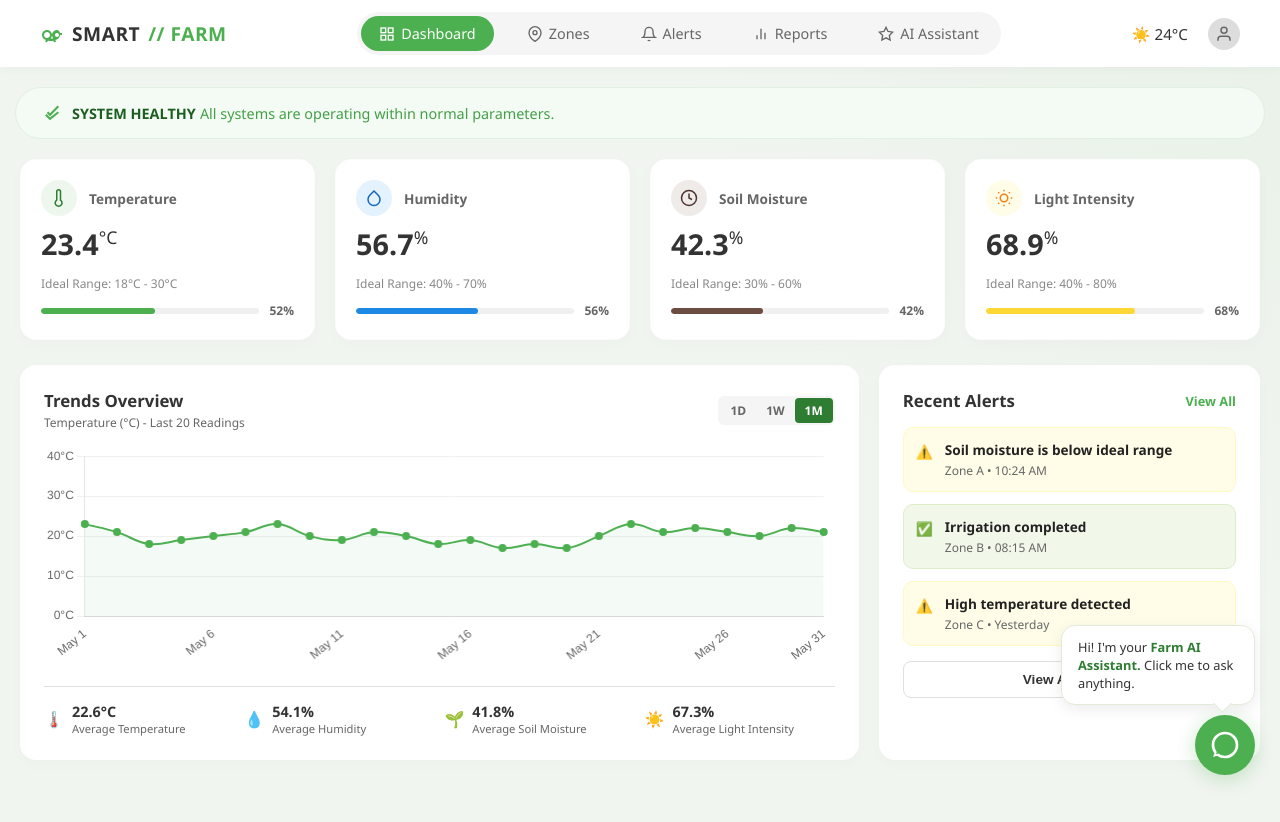
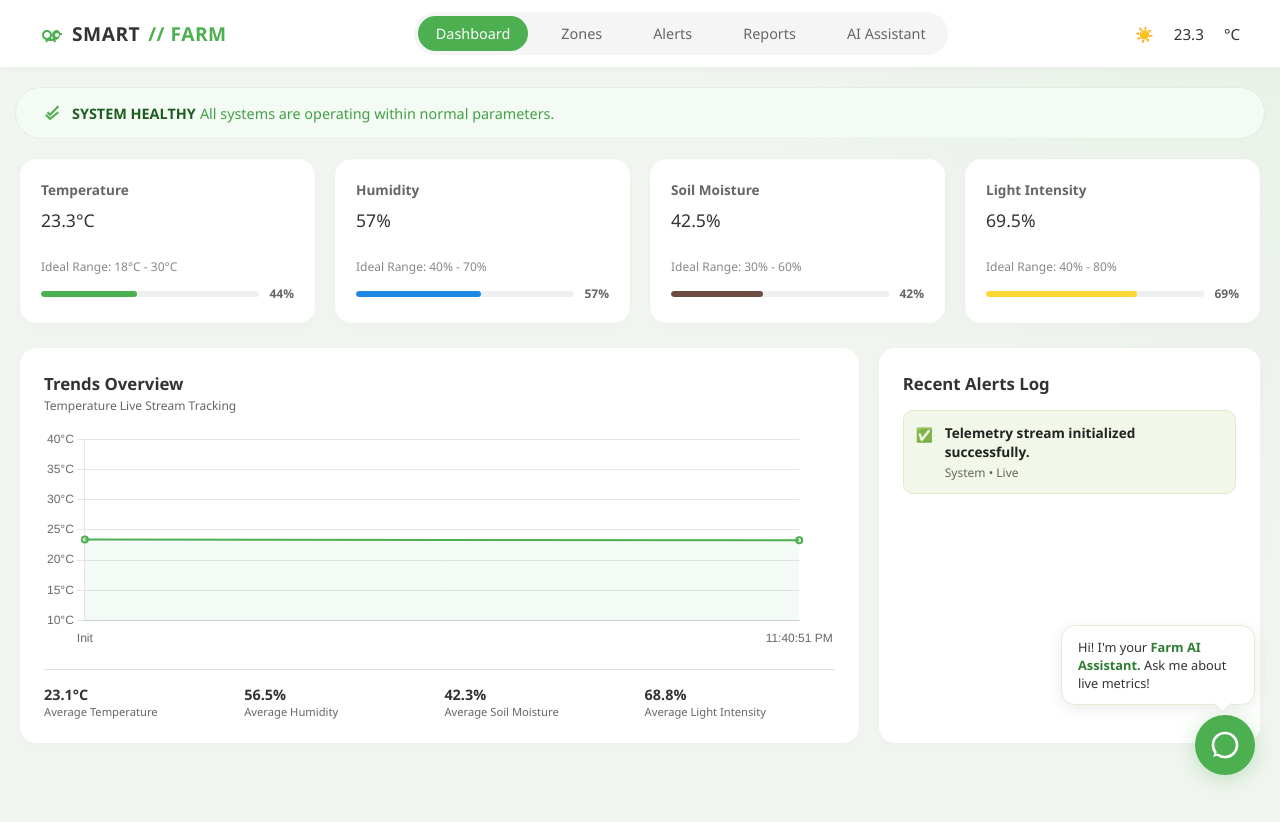
Before and after one commit to abdulwasirhabib92-sketch/-api-gemini.js, a plain HTML site: page index.html in a window 1280 px wide. Drawn offline with nearby package versions, Linux system fonts and the light colour scheme.

Commit message:
Update index.html

```diff
--- a/index.html
+++ b/index.html
@@ -3,7 +3,7 @@
 <head>
 <meta charset="UTF-8">
 <meta name="viewport" content="width=device-width, initial-scale=1.0">
-<title>Smart Farm Dashboard</title>
+<title>Smart Farm Dashboard - Live</title>
 
 <script src="https://cdn.jsdelivr.net/npm/chart.js"></script>
 
@@ -205,6 +205,7 @@ body {
 .fill {
   height: 100%;
   border-radius: 10px;
+  transition: width 0.5s ease-in-out;
 }
 .card.temp .fill { background: #4caf50; }
 .card.humidity .fill { background: #1e88e5; }
@@ -393,7 +394,7 @@ body {
   background: white;
   border-radius: 16px;
   box-shadow: 0 10px 30px rgba(0,0,0,0.1);
-  display: none; /* Controlled via state toggle script */
+  display: none;
   flex-direction: column;
   overflow: hidden;
   border: 1px solid var(--border-color);
@@ -472,32 +473,14 @@ body {
     SMART <span>// FARM</span>
   </div>
   <div class="menu">
-    <span class="active">
-      <svg width="16" height="16" viewBox="0 0 24 24" fill="none" stroke="currentColor" stroke-width="2"><rect x="3" y="3" width="7" height="7"></rect><rect x="14" y="3" width="7" height="7"></rect><rect x="14" y="14" width="7" height="7"></rect><rect x="3" y="14" width="7" height="7"></rect></svg>
-      Dashboard
-    </span>
-    <span>
-      <svg width="16" height="16" viewBox="0 0 24 24" fill="none" stroke="currentColor" stroke-width="2"><path d="M21 10c0 7-9 13-9 13s-9-6-9-13a9 9 0 0 1 18 0z"></path><circle cx="12" cy="10" r="3"></circle></svg>
-      Zones
-    </span>
-    <span>
-      <svg width="16" height="16" viewBox="0 0 24 24" fill="none" stroke="currentColor" stroke-width="2"><path d="M18 8A6 6 0 0 0 6 8c0 7-3 9-3 9h18s-3-2-3-9"></path><path d="M13.73 21a2 2 0 0 1-3.46 0"></path></svg>
-      Alerts
-    </span>
-    <span>
-      <svg width="16" height="16" viewBox="0 0 24 24" fill="none" stroke="currentColor" stroke-width="2"><line x1="18" y1="20" x2="18" y2="10"></line><line x1="12" y1="20" x2="12" y2="4"></line><line x1="6" y1="20" x2="6" y2="14"></line></svg>
-      Reports
-    </span>
-    <span>
-      <svg width="16" height="16" viewBox="0 0 24 24" fill="none" stroke="currentColor" stroke-width="2"><polygon points="12 2 15.09 8.26 22 9.27 17 14.14 18.18 21.02 12 17.77 5.82 21.02 7 14.14 2 9.27 8.91 8.26 12 2"></polygon></svg>
-      AI Assistant
-    </span>
+    <span class="active">Dashboard</span>
+    <span>Zones</span>
+    <span>Alerts</span>
+    <span>Reports</span>
+    <span>AI Assistant</span>
   </div>
   <div class="nav-right">
-    ☀️ 24°C
-    <div class="profile-icon">
-      <svg width="18" height="18" viewBox="0 0 24 24" fill="none" stroke="#666" stroke-width="2"><path d="M20 21v-2a4 4 0 0 0-4-4H8a4 4 0 0 0-4 4v2"></path><circle cx="12" cy="7" r="4"></circle></svg>
-    </div>
+    ☀️ <span id="nav-temp">24.0</span>°C
   </div>
 </div>
 
@@ -506,8 +489,8 @@ body {
     <svg width="20" height="20" viewBox="0 0 24 24" fill="none" stroke="currentColor" stroke-width="2.5"><polyline points="22 11.08 12 19 7.05 14.05"></polyline><path d="M22 4L12 14.01 9 11.01"></path></svg>
   </div>
   <div>
-    <span class="title">System Healthy</span>
-    <span class="desc">All systems are operating within normal parameters.</span>
+    <span class="title" id="system-status-title">System Healthy</span>
+    <span class="desc" id="system-status-desc">All systems are operating within normal parameters.</span>
   </div>
 </div>
 
@@ -515,62 +498,42 @@ body {
 
   <div class="metrics-grid">
     <div class="card temp">
-      <div class="card-header">
-        <div class="icon-wrap">
-          <svg width="18" height="18" viewBox="0 0 24 24" fill="none" stroke="currentColor" stroke-width="2"><path d="M14 14.76V3.5a2.5 2.5 0 0 0-5 0v11.26a4.5 4.5 0 1 0 5 0z"></path></svg>
-        </div>
-        Temperature
-      </div>
-      <div class="value-display">23.4<span>°C</span></div>
+      <div class="card-header">Temperature</div>
+      <div class="value-display"><span id="val-temp">23.4</span><span>°C</span></div>
       <div class="ideal-range">Ideal Range: 18°C - 30°C</div>
       <div class="progress-container">
-        <div class="bar"><div class="fill" style="width: 52%"></div></div>
-        <div class="percentage-label">52%</div>
+        <div class="bar"><div id="progress-temp" class="fill" style="width: 52%"></div></div>
+        <div id="lbl-temp" class="percentage-label">52%</div>
       </div>
     </div>
 
     <div class="card humidity">
-      <div class="card-header">
-        <div class="icon-wrap">
-          <svg width="18" height="18" viewBox="0 0 24 24" fill="none" stroke="currentColor" stroke-width="2"><path d="M12 2.69l5.66 5.66a8 8 0 1 1-11.31 0z"></path></svg>
-        </div>
-        Humidity
-      </div>
-      <div class="value-display">56.7<span>%</span></div>
+      <div class="card-header">Humidity</div>
+      <div class="value-display"><span id="val-humidity">56.7</span><span>%</span></div>
       <div class="ideal-range">Ideal Range: 40% - 70%</div>
       <div class="progress-container">
-        <div class="bar"><div class="fill" style="width: 56%"></div></div>
-        <div class="percentage-label">56%</div>
+        <div class="bar"><div id="progress-humidity" class="fill" style="width: 56%"></div></div>
+        <div id="lbl-humidity" class="percentage-label">56%</div>
       </div>
     </div>
 
     <div class="card soil">
-      <div class="card-header">
-        <div class="icon-wrap">
-          <svg width="18" height="18" viewBox="0 0 24 24" fill="none" stroke="currentColor" stroke-width="2"><path d="M12 22c5.523 0 10-4.477 10-10S17.523 2 12 2 2 6.477 2 12s4.477 10 10 10z"></path><path d="M12 6v6l4 2"></path></svg>
-        </div>
-        Soil Moisture
-      </div>
-      <div class="value-display">42.3<span>%</span></div>
+      <div class="card-header">Soil Moisture</div>
+      <div class="value-display"><span id="val-soil">42.3</span><span>%</span></div>
       <div class="ideal-range">Ideal Range: 30% - 60%</div>
       <div class="progress-container">
-        <div class="bar"><div class="fill" style="width: 42%"></div></div>
-        <div class="percentage-label">42%</div>
+        <div class="bar"><div id="progress-soil" class="fill" style="width: 42%"></div></div>
+        <div id="lbl-soil" class="percentage-label">42%</div>
       </div>
     </div>
 
     <div class="card light">
-      <div class="card-header">
-        <div class="icon-wrap">
-          <svg width="18" height="18" viewBox="0 0 24 24" fill="none" stroke="currentColor" stroke-width="2"><circle cx="12" cy="12" r="5"></circle><line x1="12" y1="1" x2="12" y2="3"></line><line x1="12" y1="21" x2="12" y2="23"></line><line x1="4.22" y1="4.22" x2="5.64" y2="5.64"></line><line x1="18.36" y1="18.36" x2="19.78" y2="19.78"></line><line x1="1" y1="12" x2="3" y2="12"></line><line x1="21" y1="12" x2="23" y2="12"></line><line x1="4.22" y1="19.78" x2="5.64" y2="18.36"></line><line x1="18.36" y1="5.64" x2="19.78" y2="4.22"></line></svg>
-        </div>
-        Light Intensity
-      </div>
-      <div class="value-display">68.9<span>%</span></div>
+      <div class="card-header">Light Intensity</div>
+      <div class="value-display"><span id="val-light">68.9</span><span>%</span></div>
       <div class="ideal-range">Ideal Range: 40% - 80%</div>
       <div class="progress-container">
-        <div class="bar"><div class="fill" style="width: 68%"></div></div>
-        <div class="percentage-label">68%</div>
+        <div class="bar"><div id="progress-light" class="fill" style="width: 68%"></div></div>
+        <div id="lbl-light" class="percentage-label">68%</div>
       </div>
     </div>
   </div>
@@ -580,12 +543,7 @@ body {
       <div class="panel-title-area">
         <div>
           <h3>Trends Overview</h3>
-          <div class="panel-subtitle">Temperature (°C) - Last 20 Readings</div>
-        </div>
-        <div class="toggle-filter">
-          <span>1D</span>
-          <span>1W</span>
-          <span class="active">1M</span>
+          <div class="panel-subtitle">Temperature Live Stream Tracking</div>
         </div>
       </div>
 
@@ -595,30 +553,26 @@ body {
 
       <div class="chart-summary-row">
         <div class="summary-item">
-          <div class="icon">🌡️</div>
           <div class="summary-content">
-            <span class="summary-val">22.6°C</span>
+            <span class="summary-val" id="avg-temp">22.6°C</span>
             <span class="summary-lbl">Average Temperature</span>
           </div>
         </div>
         <div class="summary-item">
-          <div class="icon">💧</div>
           <div class="summary-content">
-            <span class="summary-val">54.1%</span>
+            <span class="summary-val" id="avg-humidity">54.1%</span>
             <span class="summary-lbl">Average Humidity</span>
           </div>
         </div>
         <div class="summary-item">
-          <div class="icon">🌱</div>
           <div class="summary-content">
-            <span class="summary-val">41.8%</span>
+            <span class="summary-val" id="avg-soil">41.8%</span>
             <span class="summary-lbl">Average Soil Moisture</span>
           </div>
         </div>
         <div class="summary-item">
-          <div class="icon">☀️</div>
           <div class="summary-content">
-            <span class="summary-val">67.3%</span>
+            <span class="summary-val" id="avg-light">67.3%</span>
             <span class="summary-lbl">Average Light Intensity</span>
           </div>
         </div>
@@ -627,78 +581,66 @@ body {
 
     <div class="panel">
       <div class="panel-title-area">
-        <h3>Recent Alerts</h3>
-        <span style="color:var(--accent-green); font-size:0.8rem; font-weight:600; cursor:pointer;">View All</span>
+        <h3>Recent Alerts Log</h3>
       </div>
-
-      <div class="alert-list">
-        <div class="alert-item warning">
-          <div class="alert-icon">⚠️</div>
-          <div class="alert-details">
-            <span class="alert-msg">Soil moisture is below ideal range</span>
-            <span class="alert-meta">Zone A • 10:24 AM</span>
-          </div>
-        </div>
+      <div class="alert-list" id="alert-box">
         <div class="alert-item success">
           <div class="alert-icon">✅</div>
           <div class="alert-details">
-            <span class="alert-msg">Irrigation completed</span>
-            <span class="alert-meta">Zone B • 08:15 AM</span>
-          </div>
-        </div>
-        <div class="alert-item warning">
-          <div class="alert-icon">⚠️</div>
-          <div class="alert-details">
-            <span class="alert-msg">High temperature detected</span>
-            <span class="alert-meta">Zone C • Yesterday</span>
+            <span class="alert-msg">Telemetry stream initialized successfully.</span>
+            <span class="alert-meta">System • Live</span>
           </div>
         </div>
       </div>
-
-      <button class="view-all-btn">View All Alerts</button>
     </div>
   </div>
 </div>
 
 <div class="floating-chat-container">
-  <div class="chat-bubble-promo" id="chatPromo">
-    Hi! I'm your <b>Farm AI Assistant.</b> Click me to ask anything.
-  </div>
-
+  <div class="chat-bubble-promo" id="chatPromo">Hi! I'm your <b>Farm AI Assistant.</b> Ask me about live metrics!</div>
   <div class="chat-window" id="chatWindow">
     <div class="chat-header">
       <span>Farm AI Assistant</span>
       <span style="cursor:pointer;" onclick="toggleChat()">✕</span>
     </div>
     <div class="chat-messages" id="msgs">
-      <div class="message-node ai">Hello! How can I assist you with your Smart Farm metrics today?</div>
+      <div class="message-node ai">Hello! I am connected to the live stream. Ask me anything about the data components!</div>
     </div>
     <div class="chat-input-row">
       <input id="input" placeholder="Ask AI..." onkeydown="if(event.key === 'Enter') send()" />
       <button onclick="send()">Send</button>
     </div>
   </div>
-
   <div class="chat-toggle-trigger" onclick="toggleChat()">
     <svg width="32" height="32" viewBox="0 0 24 24" fill="white"><path d="M12 2A10 10 0 0 0 2 12c0 2.34.8 4.5 2.14 6.22L3 21l2.89-.97A9.97 9.97 0 0 0 12 22a10 10 0 0 0 10-10A10 10 0 0 0 12 2zm0 18c-1.73 0-3.34-.54-4.68-1.46l-.34-.23-1.73.58.58-1.68-.25-.37A7.93 7.93 0 0 1 4 12c0-4.41 3.59-8 8-8s8 3.59 8 8-3.59 8-8 8z"/></svg>
   </div>
 </div>
 
 <script>
-// CHARTJS INITIALIZATION (Matching Image parameters)
+// Keep track of current system state
+let currentMetrics = {
+  temp: 23.4,
+  humidity: 56.7,
+  soil: 42.3,
+  light: 68.9
+};
+
+// Historical tracking arrays to calculate running averages
+let historyLogs = { temp: [23], humidity: [56], soil: [42], light: [68] };
+
+// Setup Live Chart Tracker
 const ctx = document.getElementById('chart').getContext('2d');
-new Chart(ctx, {
+const liveChart = new Chart(ctx, {
   type: 'line',
   data: {
-    labels: ['May 1', '', '', '', 'May 6', '', '', '', 'May 11', '', '', '', 'May 16', '', '', '', 'May 21', '', '', '', 'May 26', '', '', 'May 31'],
+    labels: ['Init'],
     datasets: [{
-      data: [23, 21, 18, 19, 20, 21, 23, 20, 19, 21, 20, 18, 19, 17, 18, 17, 20, 23, 21, 22, 21, 20, 22, 21],
+      label: 'Live Temperature',
+      data: [23.4],
       borderColor: '#4caf50',
       backgroundColor: 'rgba(76, 175, 80, 0.06)',
       fill: true,
-      tension: 0.4,
-      pointRadius: 3,
-      pointBackgroundColor: '#4caf50',
+      tension: 0.3,
       borderWidth: 2
     }]
   },
@@ -707,31 +649,107 @@ new Chart(ctx, {
     maintainAspectRatio: false,
     plugins: { legend: { display: false } },
     scales: {
-      y: {
-        min: 0,
-        max: 40,
-        ticks: { stepSize: 10, callback: value => value + '°C' },
-        grid: { color: '#f0f0f0' }
-      },
+      y: { min: 10, max: 40, ticks: { callback: v => v + '°C' } },
       x: { grid: { display: false } }
     }
   }
 });
 
-// CHAT UI TOGGLE INTERACTION
-function toggleChat() {
-  const windowEl = document.getElementById('chatWindow');
-  const promoEl = document.getElementById('chatPromo');
-  if(windowEl.style.display === 'flex') {
-    windowEl.style.display = 'none';
-    promoEl.style.display = 'block';
+// Real-Time Simulation Engine
+function startLiveTelemetry() {
+  setInterval(() => {
+    // Generate organic fluctuations
+    currentMetrics.temp = +(currentMetrics.temp + (Math.random() - 0.5) * 0.8).toFixed(1);
+    currentMetrics.humidity = +(currentMetrics.humidity + (Math.random() - 0.5) * 1.2).toFixed(1);
+    currentMetrics.soil = +(currentMetrics.soil + (Math.random() - 0.5) * 0.6).toFixed(1);
+    currentMetrics.light = +(currentMetrics.light + (Math.random() - 0.5) * 2.0).toFixed(1);
+
+    // Limit ranges safely
+    if(currentMetrics.temp < 15 || currentMetrics.temp > 35) currentMetrics.temp = 24.2;
+    if(currentMetrics.humidity < 35 || currentMetrics.humidity > 80) currentMetrics.humidity = 55.0;
+    if(currentMetrics.soil < 20 || currentMetrics.soil > 70) currentMetrics.soil = 45.0;
+    if(currentMetrics.light < 30 || currentMetrics.light > 95) currentMetrics.light = 65.0;
+
+    // Push into telemetry history logs
+    Object.keys(currentMetrics).forEach(key => {
+      historyLogs[key].push(currentMetrics[key]);
+      if(historyLogs[key].length > 15) historyLogs[key].shift(); // Keep moving viewport window
+    });
+
+    // Update DOM Element Values dynamically
+    document.getElementById('val-temp').innerText = currentMetrics.temp;
+    document.getElementById('nav-temp').innerText = currentMetrics.temp;
+    document.getElementById('val-humidity').innerText = currentMetrics.humidity;
+    document.getElementById('val-soil').innerText = currentMetrics.soil;
+    document.getElementById('val-light').innerText = currentMetrics.light;
+
+    // Reposition Graphic Bar indicators
+    document.getElementById('progress-temp').style.width = Math.floor(((currentMetrics.temp - 10)/30)*100) + "%";
+    document.getElementById('progress-humidity').style.width = Math.floor(currentMetrics.humidity) + "%";
+    document.getElementById('progress-soil').style.width = Math.floor(currentMetrics.soil) + "%";
+    document.getElementById('progress-light').style.width = Math.floor(currentMetrics.light) + "%";
+
+    document.getElementById('lbl-temp').innerText = Math.floor(((currentMetrics.temp - 10)/30)*100) + "%";
+    document.getElementById('lbl-humidity').innerText = Math.floor(currentMetrics.humidity) + "%";
+    document.getElementById('lbl-soil').innerText = Math.floor(currentMetrics.soil) + "%";
+    document.getElementById('lbl-light').innerText = Math.floor(currentMetrics.light) + "%";
+
+    // Re-evaluate moving averages
+    document.getElementById('avg-temp').innerText = (historyLogs.temp.reduce((a,b)=>a+b,0)/historyLogs.temp.length).toFixed(1) + "°C";
+    document.getElementById('avg-humidity').innerText = (historyLogs.humidity.reduce((a,b)=>a+b,0)/historyLogs.humidity.length).toFixed(1) + "%";
+    document.getElementById('avg-soil').innerText = (historyLogs.soil.reduce((a,b)=>a+b,0)/historyLogs.soil.length).toFixed(1) + "%";
+    document.getElementById('avg-light').innerText = (historyLogs.light.reduce((a,b)=>a+b,0)/historyLogs.light.length).toFixed(1) + "%";
+
+    // Append Node to Chart viewport dynamically
+    let currentTimeStr = new Date().toLocaleTimeString([], {hour: '2-digit', minute:'2-digit', second:'2-digit'});
+    liveChart.data.labels.push(currentTimeStr);
+    liveChart.data.datasets[0].data.push(currentMetrics.temp);
+
+    if(liveChart.data.labels.length > 10) {
+      liveChart.data.labels.shift();
+      liveChart.data.datasets[0].data.shift();
+    }
+    liveChart.update();
+
+    // Contextual Health Checker & Alert Issuer
+    verifySystemThresholds();
+  }, 3000); // Polls and transitions seamlessly every 3 seconds
+}
+
+function verifySystemThresholds() {
+  const alertBox = document.getElementById('alert-box');
+  const bannerTitle = document.getElementById('system-status-title');
+  const bannerDesc = document.getElementById('system-status-desc');
+
+  if(currentMetrics.soil < 32) {
+    bannerTitle.innerText = "Attention Required";
+    bannerTitle.style.color = "#d32f2f";
+    bannerDesc.innerText = "Critical drop detected inside Zone A soil saturation matrix.";
+
+    if(!document.getElementById('soil-alert-node')) {
+      let alertItem = document.createElement('div');
+      alertItem.className = "alert-item warning";
+      alertItem.id = "soil-alert-node";
+      alertItem.innerHTML = `<div class="alert-icon">⚠️</div><div class="alert-details"><span class="alert-msg">Soil Moisture low in Zone A</span><span class="alert-meta">Automated Scan • Just Now</span></div>`;
+      alertBox.insertBefore(alertItem, alertBox.firstChild);
+    }
   } else {
-    windowEl.style.display = 'flex';
-    promoEl.style.display = 'none';
+    bannerTitle.innerText = "System Healthy";
+    bannerTitle.style.color = "#1b5e20";
+    bannerDesc.innerText = "All systems are operating within normal parameters.";
+    let existingNode = document.getElementById('soil-alert-node');
+    if(existingNode) alertBox.removeChild(existingNode);
   }
 }
 
-// MESSAGE ACTIONS
+// Chat UI Controls
+function toggleChat() {
+  const w = document.getElementById('chatWindow');
+  const p = document.getElementById('chatPromo');
+  if(w.style.display === 'flex') { w.style.display = 'none'; p.style.display = 'block'; }
+  else { w.style.display = 'flex'; p.style.display = 'none'; }
+}
+
 function addMsg(text, type) {
   const msgs = document.getElementById("msgs");
   let div = document.createElement("div");
@@ -752,15 +770,19 @@ async function send() {
   const msgs = document.getElementById("msgs");
   let loading = document.createElement("div");
   loading.className = "message-node ai";
-  loading.innerText = "Thinking...";
+  loading.innerText = "Evaluating System Matrix...";
   msgs.appendChild(loading);
   msgs.scrollTop = msgs.scrollHeight;
 
   try {
+    // Sending both user input AND active telemetry context down to Gemini
     let res = await fetch("/api/gemini", {
       method: "POST",
       headers: { "Content-Type": "application/json" },
-      body: JSON.stringify({ message })
+      body: JSON.stringify({
+        message: message,
+        liveData: currentMetrics // Injects real context into the API call
+      })
     });
 
     let data = await res.json();
@@ -769,13 +791,16 @@ async function send() {
     if(data.reply) {
       addMsg(data.reply, "ai");
     } else {
-      addMsg("⚠️ Error: " + (data.error || "Unknown response structure"), "ai");
+      addMsg("⚠️ Stream analysis faulted.", "ai");
     }
   } catch(err) {
     if(msgs.contains(loading)) msgs.removeChild(loading);
-    addMsg("❌ Connection failed.", "ai");
+    addMsg("❌ Link dropped.", "ai");
   }
 }
+
+// Fire up automated telemetry pipelines on viewport load
+window.onload = startLiveTelemetry;
 </script>
 
 </body>
```
